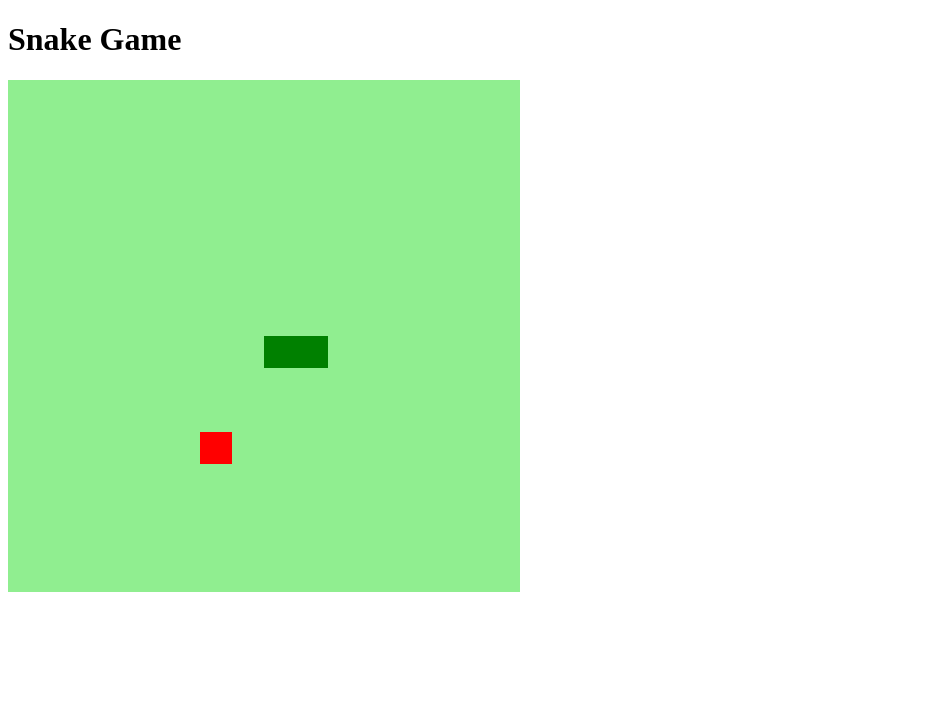
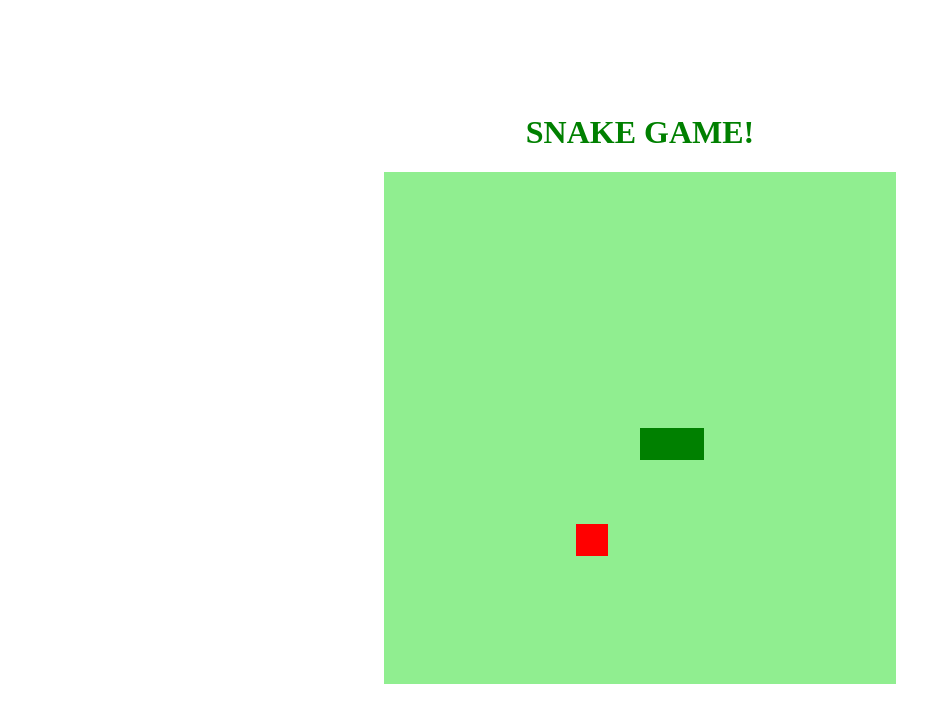
Before and after one commit to vhugobf/snakegame, a plain HTML site: page index.html in a window 1280 px wide. Shown: the whole page, without its empty margins (0-951 px from the left). Drawn offline with Linux system fonts and the light colour scheme.

Commit message:
adicionado estilos ao body

```diff
--- a/index.html
+++ b/index.html
@@ -9,7 +9,7 @@
     <title>Snake Game</title>
 </head>
 <body>
-    <h1>Snake Game</h1>
+    <h1>SNAKE GAME!</h1>
     <canvas id="snake" width="512" height="512"></canvas>
 </body>
 </html>
--- a/style.css
+++ b/style.css
@@ -0,0 +1,9 @@
+body{
+    height: 95vh;
+    width: 95;
+    display: flex;
+    justify-content: center;
+    align-items: center;
+    flex-direction: column;
+    color: green;
+}
```
